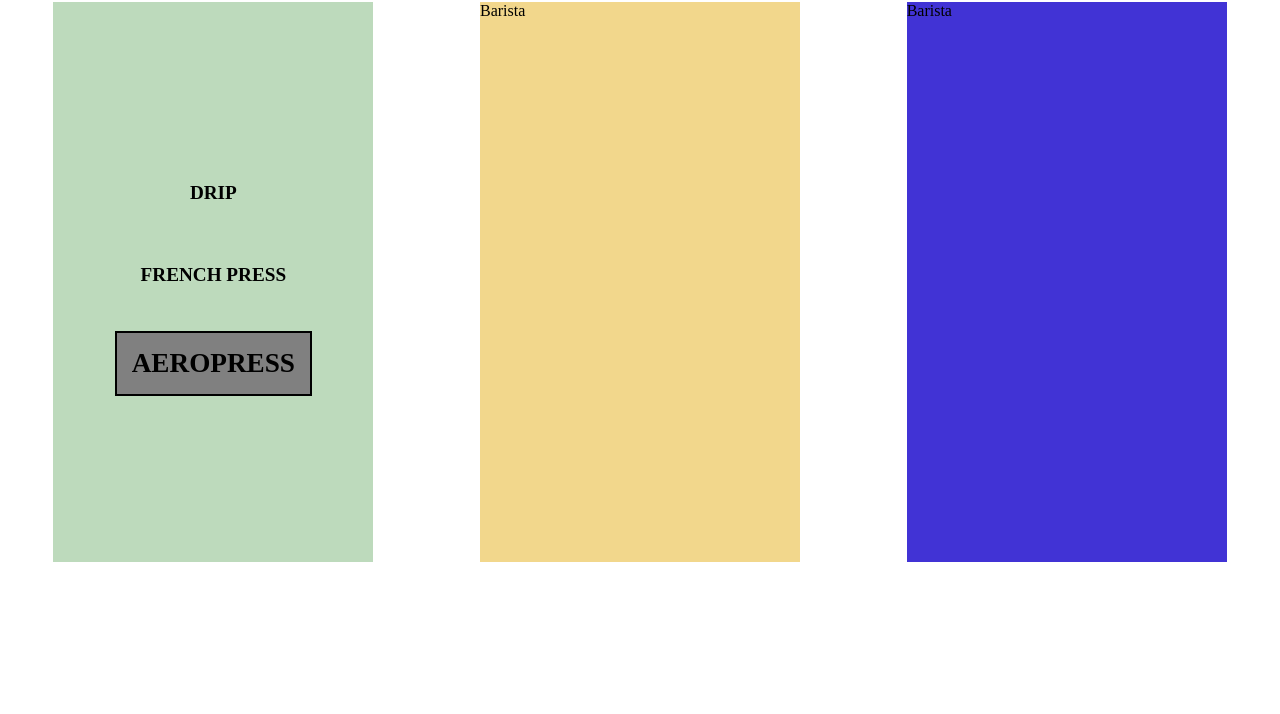
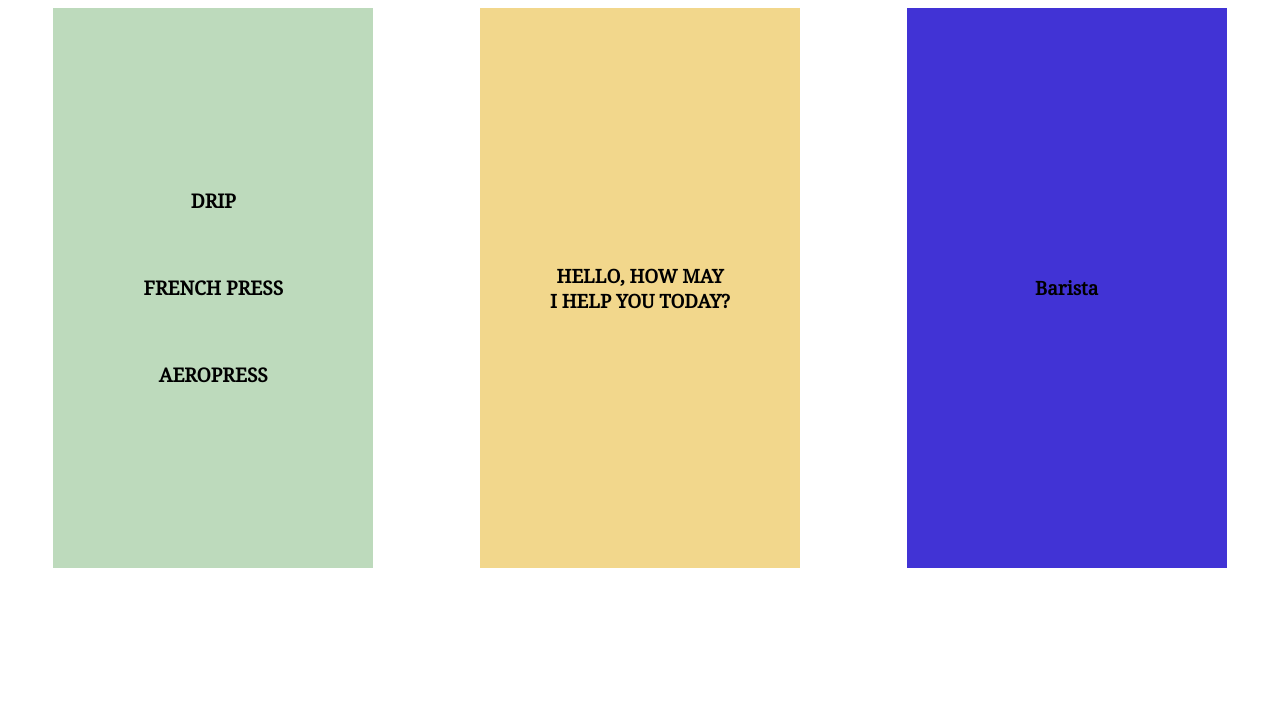
Before and after one commit to BolajiOlajide/CafeProton, a React app: page / in a window 1280 px wide. Shown: the part 86-800 px from the top of the page. Built offline with nearby package versions, Linux system fonts and the light colour scheme.

```diff
--- a/src/assets/styles.css
+++ b/src/assets/styles.css
@@ -1,3 +1,7 @@
+* {
+  font-family: 'Noto Serif', serif;
+}
+
 .container {
   display: flex;
   flex-direction: column;
@@ -24,13 +28,25 @@
 }
 
 .barista-container {
+  display: flex;
+  flex-direction: column;
+  justify-content: center;
+  align-items: center;
   background: #f2d78c;
   width: 25vw;
   height: 70vh;
   color: #000;
 }
 
+.barista-container > h3 {
+  margin: 0;
+}
+
 .machine-container {
+  display: flex;
+  flex-direction: column;
+  justify-content: center;
+  align-items: center;
   background: #4133d5;
   width: 25vw;
   height: 70vh;
--- a/src/components/BaristaComponent.js
+++ b/src/components/BaristaComponent.js
@@ -9,7 +9,8 @@
   render() {
     return (
       <div className="barista-container">
-        Barista
+        <h3>HELLO, HOW MAY</h3>
+        <h3>I HELP YOU TODAY?</h3>
       </div>
     );
   }
--- a/src/components/Container.js
+++ b/src/components/Container.js
@@ -9,7 +9,7 @@
   constructor(props) {
     super(props);
     this.state = {
-      activeEvent: 'AEROPRESS'
+      activeEvent: ''
     };
 
     this.onEventClick = this.onEventClick.bind(this);
--- a/src/components/MachineComponent.js
+++ b/src/components/MachineComponent.js
@@ -9,7 +9,7 @@
   render() {
     return (
       <div className="machine-container">
-        Barista
+        <h3>Barista</h3>
       </div>
     );
   }
```
